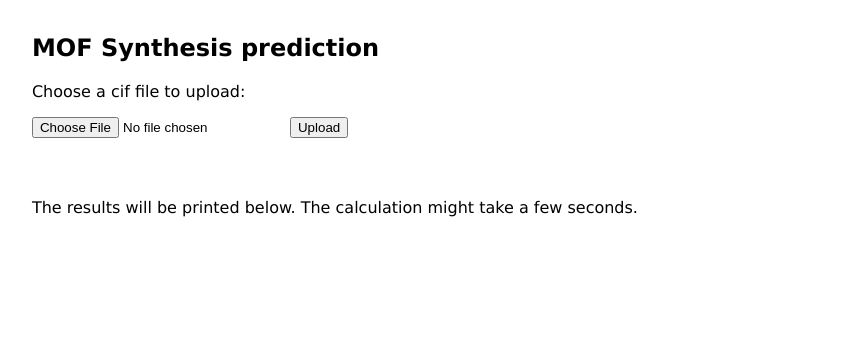
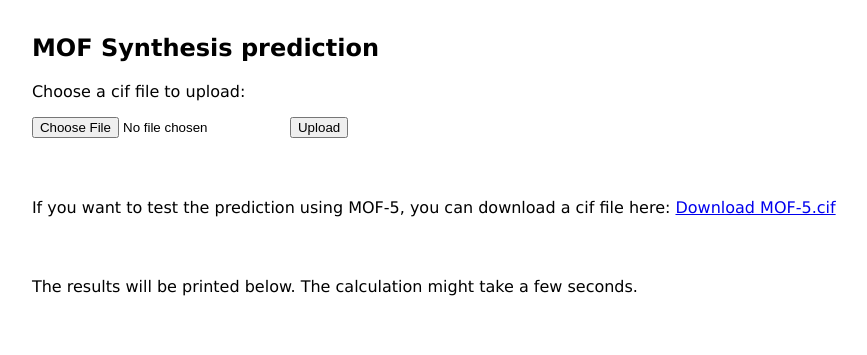
Before and after one commit to aimat-lab/MOF_web_interface, a Django app: template test_ai/templates/test_ai/upload.html in a window 1280 px wide. Shown: the part 263-618 px from the top of the page, without its empty margins (191-1058 px from the left). Run offline with Django 3.2, Linux system fonts and the light colour scheme; the template is opened without the code that fills it, so the values that code supplies are empty.

Commit message:
added MOF-5 to download

```diff
--- a/test_ai/templates/test_ai/upload.html
+++ b/test_ai/templates/test_ai/upload.html
@@ -31,7 +31,8 @@
                 <button type="submit">Upload</button>
             </form>
             <div style="height: 60px"></div>
-
+            If you want to test the prediction using MOF-5, you can download a cif file here: <a href="{% static 'test_ai/EDUSIF_clean.cif' %}" download="">Download MOF-5.cif</a>
+            <div style="height: 60px"></div>
             The results will be printed below. The calculation might take a few seconds.
             <div style="height: 60px"></div>
             {% if temperature %}
```
Also changed, not shown: 4 other files.
